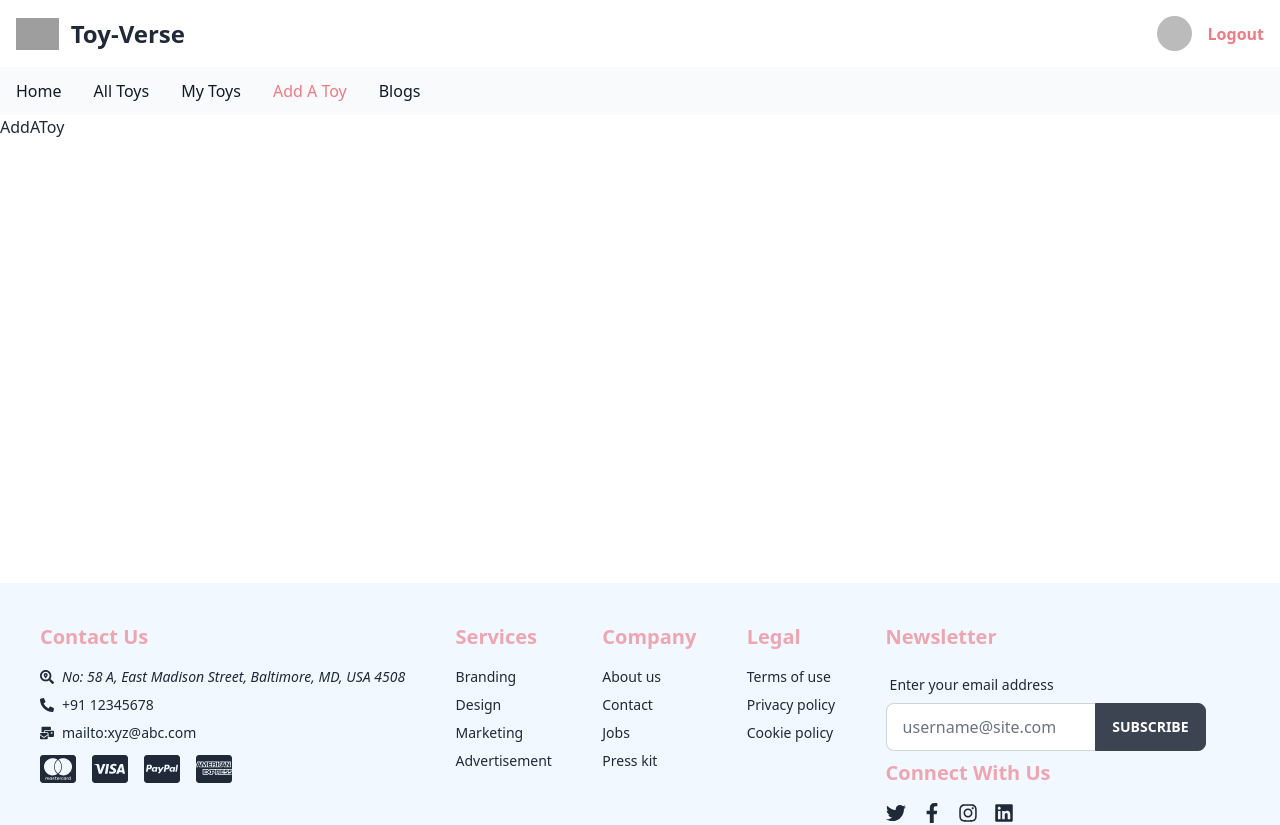
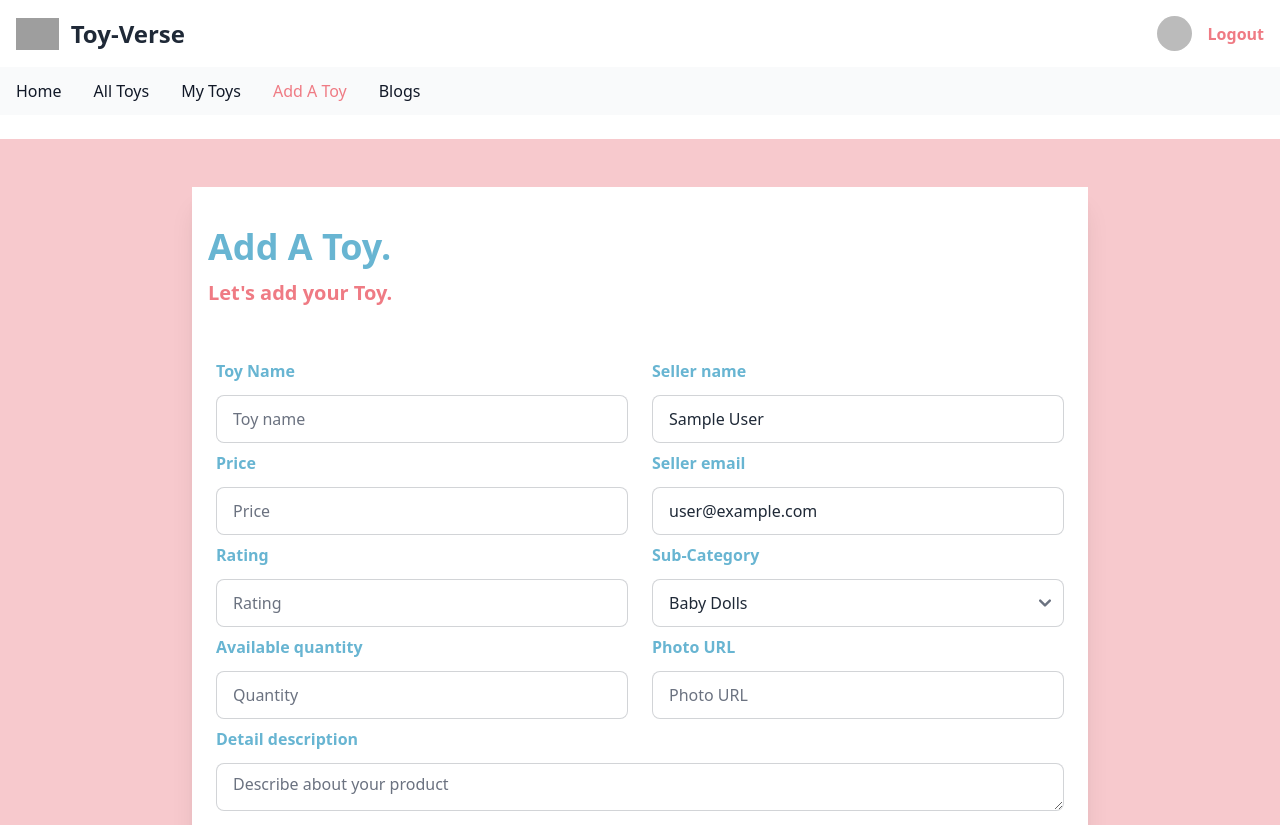
Before and after one commit to sajib9090/toyverse-client, a React (Vite) app: page /add-a-toy in a window 1280 px wide. Shown: the top 825 px of the page. Built offline with nearby package versions, Linux system fonts and the light colour scheme; no server answers; sample sign-in values are in the browser's storage; grey boxes are pictures that could not be loaded.

Commit message:
add a toy section ui done

```diff
--- a/package.json
+++ b/package.json
@@ -10,6 +10,7 @@
     "preview": "vite preview"
   },
   "dependencies": {
+    "@headlessui/react": "^1.7.14",
     "@react-icons/all-files": "^4.1.0",
     "daisyui": "^2.51.6",
     "dotenv": "^16.0.3",
--- a/src/pages/AddAToy/AddAToy.jsx
+++ b/src/pages/AddAToy/AddAToy.jsx
@@ -1,12 +1,201 @@
-import React from 'react';
+import React, { useContext } from "react";
+import { AuthContext } from "../../providers/AuthProvider";
+import { Toaster, toast } from "react-hot-toast";
 
 const AddAToy = () => {
-    return (
-        <div>
-            AddAToy
 
+    const { user } = useContext(AuthContext);
+
+    console.log(user.displayName);
+
+    const handleAdd =(event)=> {
+        event.preventDefault()
+        const form = event.target;
+        const name = form.name.value;
+        const price = form.price.value;
+        const rating = form.rating.value;
+        const quantity = form.quantity.value;
+        const sellerName = form.sellerName.value;
+        const sellerEmail = form.sellerEmail.value;
+        const category = form.category.value;
+        const photo = form.photo.value;
+        const description = form.description.value;
+        const productInformation = {name, price, rating, quantity, sellerName, sellerEmail, category, photo, description}
+        if(price < 0){
+            toast.error('Price should be positive value')
+            return
+        }
+        if(rating < 0){
+            toast.error('Rating should be positive value')
+            return
+        }
+        if(quantity < 0){
+            toast.error('Quantity should be positive value')
+            return
+        }
+        console.log(productInformation);
+
+    }
+  return (
+    <div className="my-6 bg-[#f7c9cd] py-12">
+      <div className="w-[70%] bg-white mx-auto shadow-xl">
+        <div className="py-10 px-4 ">
+          <h2 className="text-4xl font-bold text-[#68B5D2]">Add A Toy.</h2>
+          <h1 className="text-xl font-semibold py-3 text-[#EF7B84]">
+            Let's add your Toy.
+          </h1>
         </div>
-    );
+        <form onSubmit={handleAdd}>
+          <div className="grid grid-cols-2 gap-6 px-6">
+            <div>
+              <div>
+                <label className="text-[#68B5D2] font-bold" htmlFor="name">
+                  Toy Name
+                </label>
+                <br />
+                <input
+                  className="w-[100%] mt-3 mb-2 input input-bordered"
+                  type="text"
+                  name="name"
+                  id=""
+                  placeholder="Toy name"
+                  required
+                />
+              </div>
+              <div>
+                <label className="text-[#68B5D2] font-bold" htmlFor="price">
+                  Price
+                </label>
+                <br />
+                <input
+                  className="w-[100%] mt-3 mb-2 input input-bordered"
+                  type="number"
+                  name="price"
+                  id=""
+                  placeholder="Price"
+                  required
+                />
+              </div>
+              <div>
+                <label className="text-[#68B5D2] font-bold" htmlFor="rating">
+                  Rating
+                </label>
+                <br />
+                <input
+                  className="w-[100%] mt-3 mb-2 input input-bordered"
+                  type="number"
+                  name="rating"
+                  id=""
+                  placeholder="Rating"
+                  required
+                />
+              </div>
+              <div>
+                <label className="text-[#68B5D2] font-bold" htmlFor="quantity">
+                  Available quantity
+                </label>
+                <br />
+                <input
+                  className="w-[100%] mt-3 mb-2 input input-bordered"
+                  type="number"
+                  name="quantity"
+                  id=""
+                  placeholder="Quantity"
+                  required
+                />
+              </div>
+            </div>
+            <div>
+              <div>
+                <label
+                  className="text-[#68B5D2] font-bold"
+                  htmlFor="sellerName"
+                >
+                  Seller name
+                </label>
+                <br />
+                <input
+                  className="w-[100%] mt-3 mb-2 input input-bordered"
+                  type="text"
+                  name="sellerName"
+                  id=""
+                  placeholder="Seller Name"
+                  defaultValue={user.displayName}
+                  required
+                />
+              </div>
+              <div>
+                <label
+                  className="text-[#68B5D2] font-bold"
+                  htmlFor="sellerEmail"
+                >
+                  Seller email
+                </label>
+                <br />
+                <input
+                  className="w-[100%] mt-3 mb-2 input input-bordered"
+                  type="email"
+                  name="sellerEmail"
+                  id=""
+                  placeholder="Seller Email"
+                  defaultValue={user.email}
+                  required
+                />
+              </div>
+              <div>
+                <label className="text-[#68B5D2] font-bold" htmlFor="category">
+                  Sub-Category
+                </label>
+                <br />
+                <select name="category" id="" required className="w-[100%] mt-3 mb-2 input input-bordered">
+                  <option value="" disabled>select</option>
+                  <option value="baby_dolls">Baby Dolls</option>
+                  <option value="barbie">barbie</option>
+                  <option value="american_girl">American girl</option>
+                </select>
+              </div>
+              <div>
+                <label className="text-[#68B5D2] font-bold" htmlFor="photo">
+                  Photo URL
+                </label>
+                <br />
+                <input
+                  className="w-[100%] mt-3 mb-2 input input-bordered"
+                  type="text"
+                  name="photo"
+                  id=""
+                  placeholder="Photo URL"
+                  required
+                />
+              </div>
+            </div>
+          </div>
+          <div className="px-6">
+            <label className="text-[#68B5D2] font-bold" htmlFor="description">
+            Detail description
+            </label>
+            <br />
+            <textarea
+            cols="50"
+              className="w-[100%] mt-3 mb-2 input input-bordered"
+              type="text"
+              name="description"
+              id=""
+              placeholder="Describe about your product"
+              required
+            />
+            <br />
+            <input
+              className="bg-[#EF7B84] w-[100%] mb-6 mt-4 py-2 text-white hover:bg-[#68B5D2] cursor-pointer duration-500 rounded-lg"
+              type="submit"
+              value="Add A Toy"
+            />
+          </div>
+        </form>
+      </div>
+      <Toaster/>
+    </div>
+  );
 };
 
 export default AddAToy;
--- /dev/null
+++ b/src/pages/Gallery/Gallery.jsx
@@ -0,0 +1,41 @@
+import React from 'react';
+import toy1 from '../../assets/img/tengyart-FTumOdB4lsI-unsplash.jpg';
+import toy2 from '../../assets/img/tengyart-FTumOdB4lsI-unsplash.jpg';
+import toy3 from '../../assets/img/tengyart-FTumOdB4lsI-unsplash.jpg';
+import { Transition } from '@headlessui/react';
+
+const Gallery = () => {
+  const toys = [toy1, toy2, toy3];
+
+  return (
+    <section className="px-4 py-8 bg-gray-100">
+      <h2 className="text-3xl font-bold text-center text-gray-800">Explore Our Amazing Toy Collection</h2>
+      <div className="grid grid-cols-1 gap-4 mt-8 sm:grid-cols-2 md:grid-cols-3 lg:grid-cols-4">
+        {toys.map((toy, index) => (
+          <Transition
+            show= {true}
+            as="div"
+            key={index}
+            enter="transition ease-out duration-300 transform"
+            enterFrom="opacity-0 scale-95"
+            enterTo="opacity-100 scale-100"
+            leave="transition ease-in duration-300 transform"
+            leaveFrom="opacity-100 scale-100"
+            leaveTo="opacity-0 scale-95"
+          >
+            <div className="overflow-hidden rounded-lg shadow-lg">
+              <img src={toy} alt={`Toy ${index + 1}`} className="w-full h-auto" />
+            </div>
+          </Transition>
+        ))}
+      </div>
+      <div className="flex justify-center mt-8">
+        <button className="px-6 py-3 text-lg font-semibold text-white bg-blue-500 rounded hover:bg-blue-600">
+          View More
+        </button>
+      </div>
+    </section>
+  );
+};
+
+export default Gallery;
--- a/src/pages/Home/Home/Home.jsx
+++ b/src/pages/Home/Home/Home.jsx
@@ -1,10 +1,12 @@
 import React from 'react';
 import Banner from '../../Banner/Banner';
+import Gallery from '../../Gallery/Gallery';
 
 const Home = () => {
     return (
         <>
             <Banner/>
+            <Gallery/>
         </>
     );
 };
```
Also changed, not shown: 2 other files (tests, documents, lock files or other folders).
